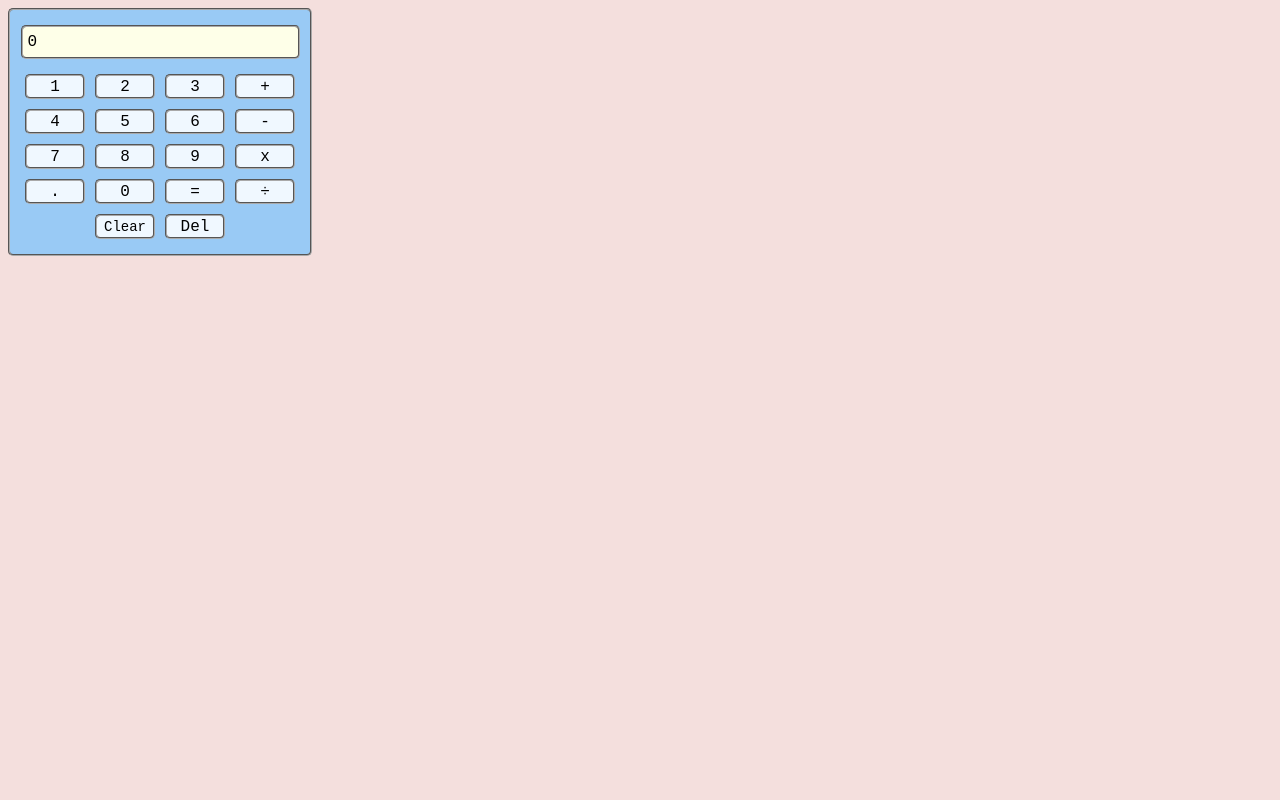
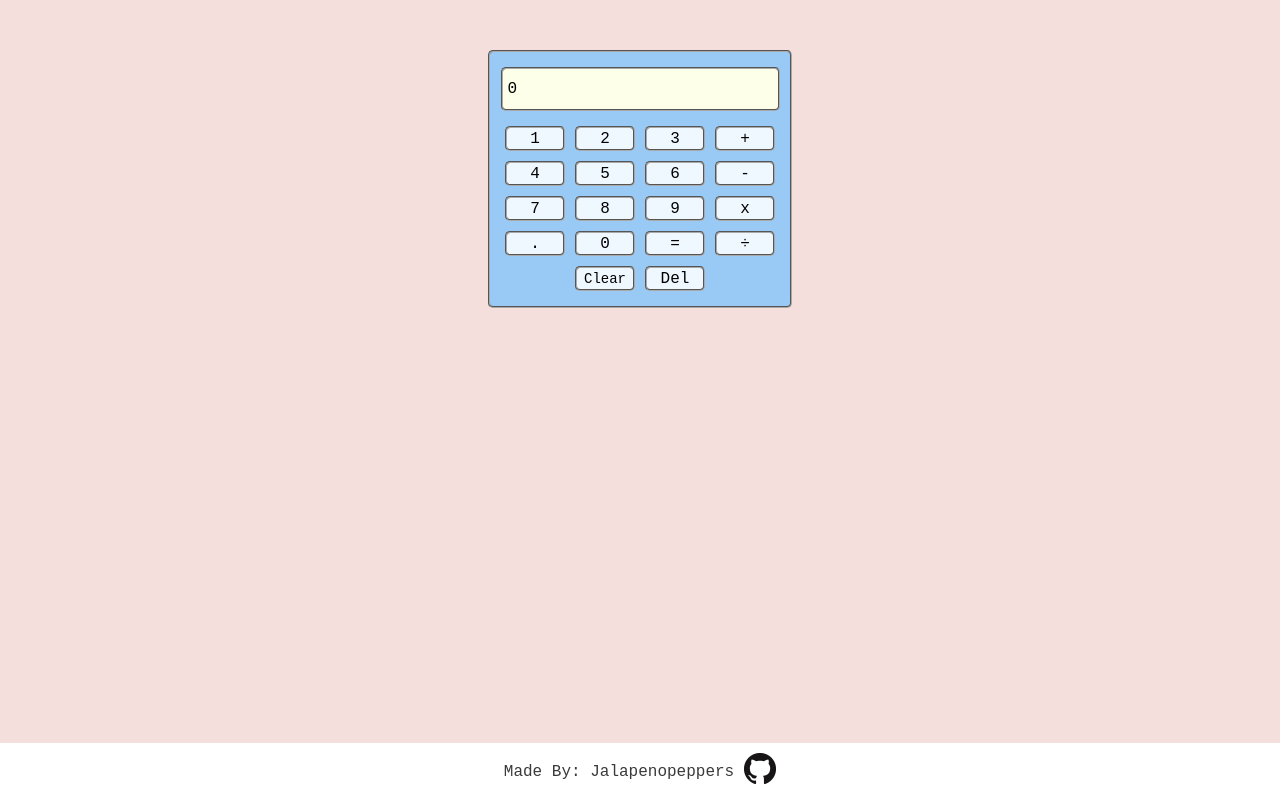
Before and after one commit to jalapenopeppers/calculator-website, a plain HTML site: page index.html in a window 1280 px wide. Drawn offline with Linux system fonts and the light colour scheme.

Commit message:
Add footer and css effects
Add footer and css effects on buttons. Add github link to
footer as well.

```diff
--- a/index.html
+++ b/index.html
@@ -33,5 +33,11 @@
       <button class="delete">Del</button>
     </div>
   </div>
+  <div class="footer">
+    <div class="footer-text">Made By: Jalapenopeppers</div>
+    <a class="github-link" href="https://github.com/jalapenopeppers/calculator-website">
+      <img alt="Github Logo" src="GitHub-Mark-32px.png">
+    </a>
+  </div>
 </body>
 </html>
--- a/javascript.js
+++ b/javascript.js
@@ -71,6 +71,12 @@ function organizeInput(inputArray) {
 let buttons = document.querySelectorAll('button');
 let canPlaceDecimal = true;
 for (button of buttons) {
+  button.addEventListener('mousedown', (e) => {
+    e.target.classList.add('pressed');
+  });
+  button.addEventListener('mouseup', (e) => {
+    e.target.classList.remove('pressed');
+  });
   if (!isNaN(button.textContent)) {
     button.addEventListener('click', (e) => {
       inputArray.push(e.target.textContent);
--- a/style.css
+++ b/style.css
@@ -1,7 +1,12 @@
 body {
+  height: 100vh;
+  margin: 0;
+  padding: 0;
   display: flex;
   flex-direction: column;
   background-color: rgba(238, 203, 199, 0.601);
+  align-items: center;
+  justify-content: space-between;
 }
 .display,
 button {
@@ -11,6 +16,7 @@ button {
 
 .calculator-body {
   width: 300px;
+  margin-top: 50px;
   border: 2px groove darkgray;
   background-color: rgb(153, 202, 245);
   border-radius: 5px;
@@ -21,10 +27,11 @@ button {
 
 .display {
   width: 270px;
-  height: 30px;
+  min-height: 40px;
   background-color: rgb(254, 255, 232);
   display: flex;
   align-items: center;
+  word-break: break-all;
   margin-top: 15px;
   padding-left: 5px;
   border: 2px groove darkgrey;
@@ -47,8 +54,33 @@ button {
   flex: 0 0 auto;
   border: 2px groove darkgrey;
   border-radius: 5px;
+  transition: 0.1s all;
+}
+
+.pressed {
+  transform: scale(0.9);
+}
+
+button:hover {
+  background-color: rgb(152, 178, 200);
 }
 
 .clear {
   font-size: 14px;
 }
+
+.footer {
+  padding: 10px;
+  font-family: "OCR A Std", monospace;
+  color: rgb(58, 58, 58);
+  text-align: center;
+  display: flex;
+  background-color: white;
+  align-self: stretch;
+  justify-content: center;
+  align-items: center;
+}
+
+.github-link {
+  margin-left: 10px;
+}
```
Also changed, not shown: GitHub-Mark-32px.png (added).
